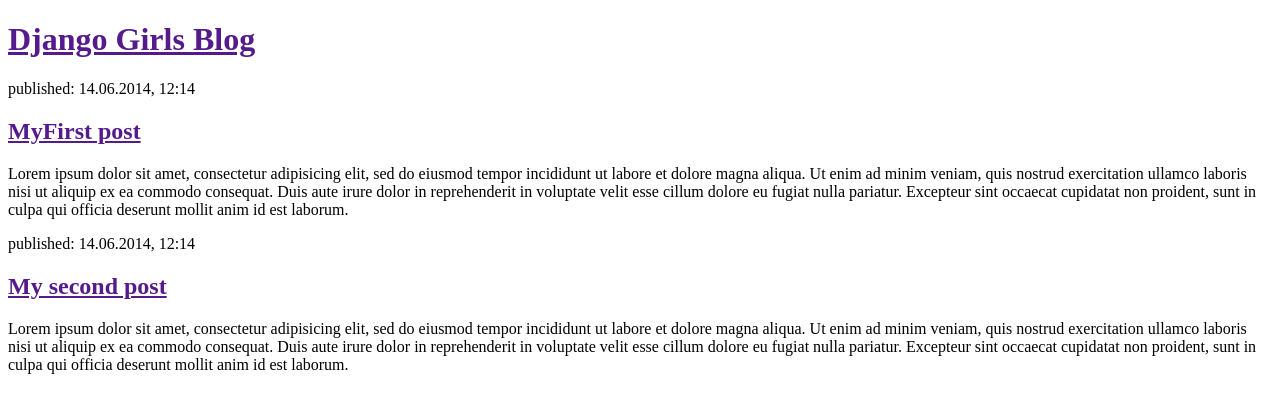
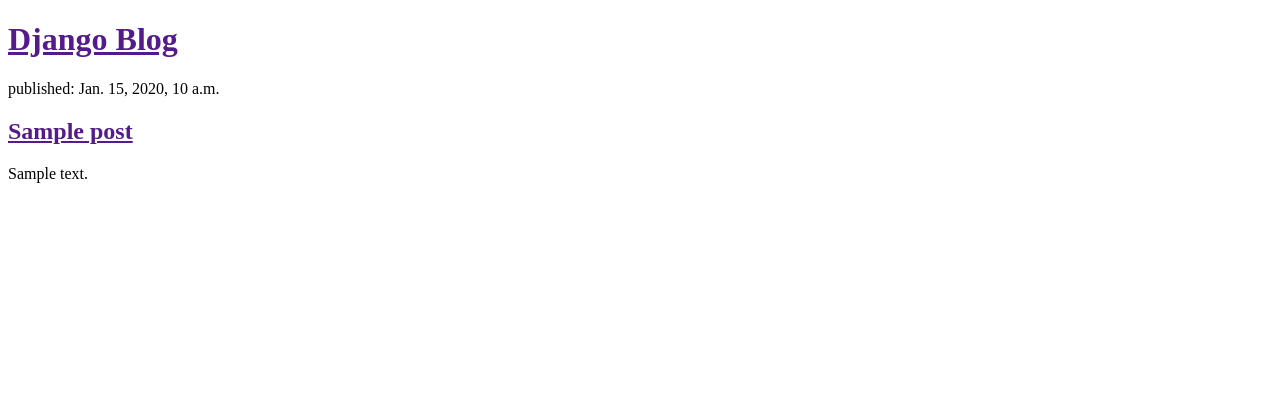
Before and after one commit to chunghee-hwang/django-blog, a Django app: page / in a window 1280 px wide. Shown: the top 413 px of the page. Run offline with Django 3.2, Linux system fonts and the light colour scheme; tables that the repository leaves empty hold one stand-in row (values such as "Sample post").

Commit message:
Modified templates to display posts from database.

```diff
--- a/blog/templates/blog/post_list.html
+++ b/blog/templates/blog/post_list.html
@@ -5,28 +5,15 @@
 </head>
 <body>
 	<div>
-		<h1><a href="">Django Girls Blog</a></h1>
+		<h1><a href="">Django Blog</a></h1>
 	</div>
 
-	<div>
-		<p>published: 14.06.2014, 12:14</p>
-		<h2><a href="">MyFirst post</a></h2>
-		<p>Lorem ipsum dolor sit amet, consectetur adipisicing elit, sed do eiusmod
-		tempor incididunt ut labore et dolore magna aliqua. Ut enim ad minim veniam,
-		quis nostrud exercitation ullamco laboris nisi ut aliquip ex ea commodo
-		consequat. Duis aute irure dolor in reprehenderit in voluptate velit esse
-		cillum dolore eu fugiat nulla pariatur. Excepteur sint occaecat cupidatat non
-		proident, sunt in culpa qui officia deserunt mollit anim id est laborum.</p>
-	</div>
-	<div>
-		<p>published: 14.06.2014, 12:14</p>
-		<h2><a href="">My second post</a></h2>
-		<p>Lorem ipsum dolor sit amet, consectetur adipisicing elit, sed do eiusmod
-		tempor incididunt ut labore et dolore magna aliqua. Ut enim ad minim veniam,
-		quis nostrud exercitation ullamco laboris nisi ut aliquip ex ea commodo
-		consequat. Duis aute irure dolor in reprehenderit in voluptate velit esse
-		cillum dolore eu fugiat nulla pariatur. Excepteur sint occaecat cupidatat non
-		proident, sunt in culpa qui officia deserunt mollit anim id est laborum.</p>
-	</div>
+	{% for post in posts %}
+		<div>
+			<p>published: {{post.published_date}}</p>
+			<h2><a href="">{{post.title}}</a></h2>
+			<p>{{post.text|linebreaksbr}}</p>
+		</div>
+	{% endfor %}
 </body>
 </html>
--- a/blog/views.py
+++ b/blog/views.py
@@ -1,5 +1,8 @@
 from django.shortcuts import render
+from django.utils import timezone
+from .models import Post
 
 # Create your views here.
 def post_list(request):
-	return render(request, 'blog/post_list.html',{})
+	posts = Post.objects.filter(published_date__lte=timezone.now()).order_by('published_date')
+	return render(request, 'blog/post_list.html',{'posts': posts})
```
